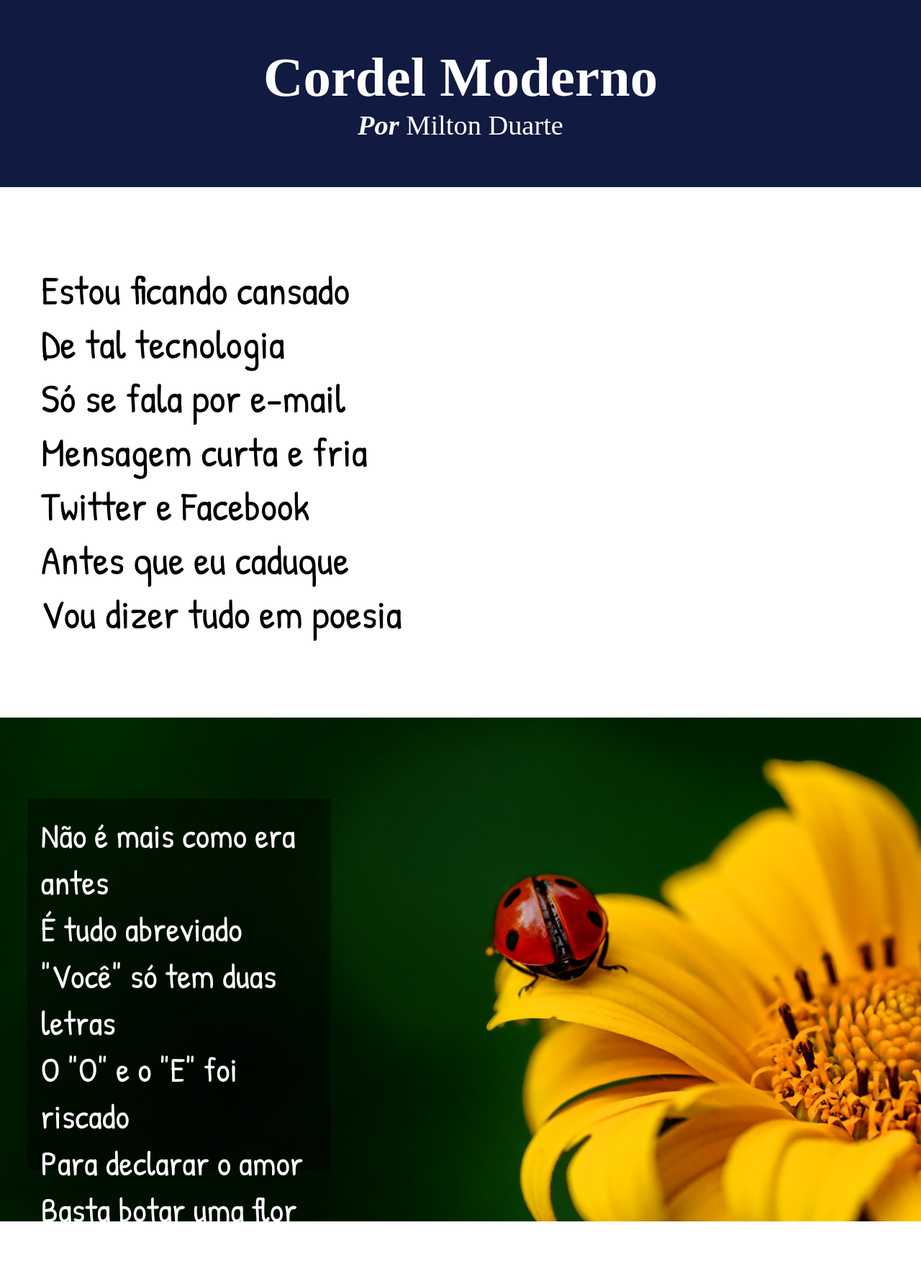
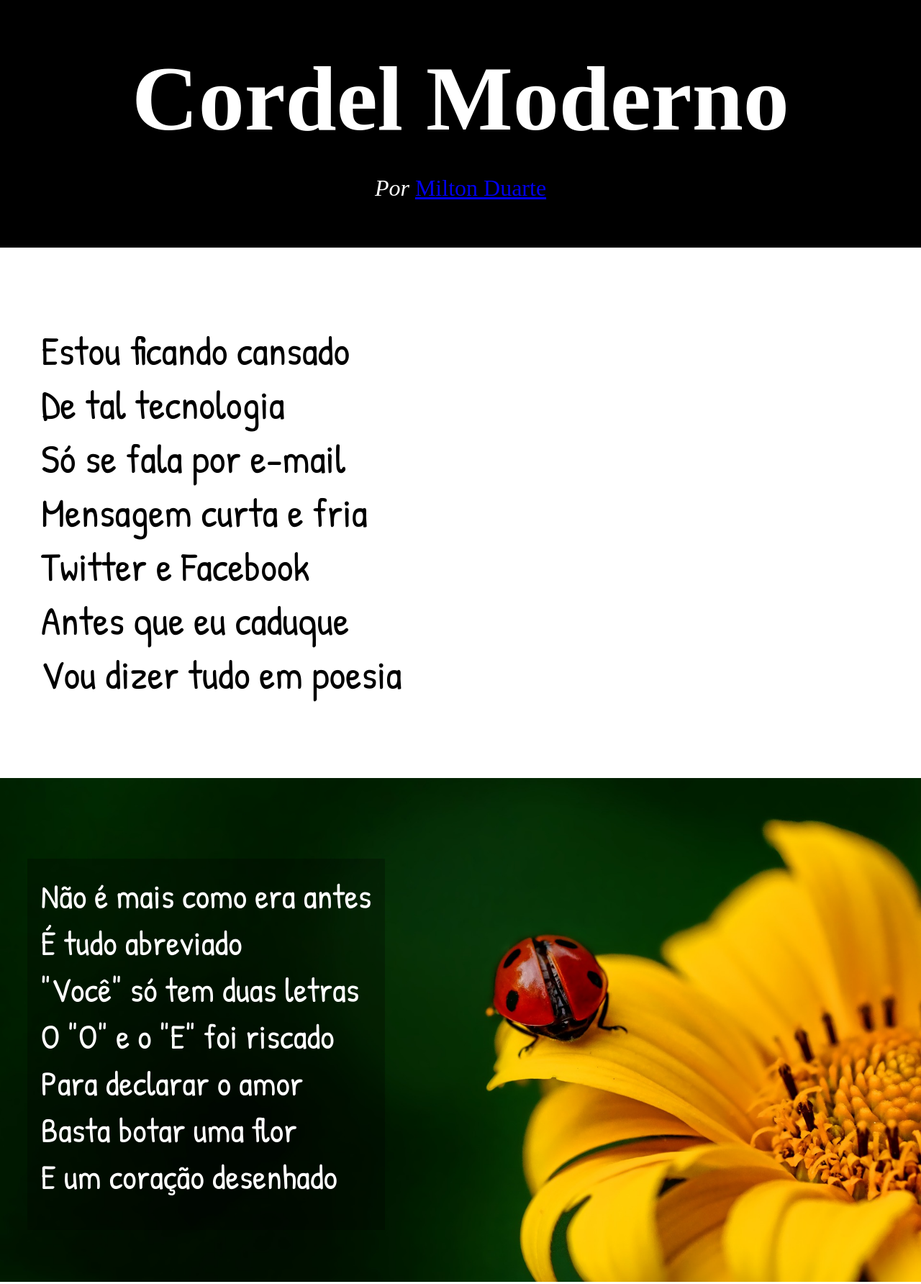
Before and after one commit to Luizadebrito/CordelModerno, a plain HTML site: page project/index.html in a window 1280 px wide. Shown: the top 1784 px of the page at 72% size. Drawn offline with Linux system fonts and the light colour scheme.

Commit message:
cordelmoderno

```diff
--- a/project/index.html
+++ b/project/index.html
@@ -10,14 +10,18 @@
 </head>
 
 <body>
-  <header>
-    <h1>Cordel Moderno</h1>
-    <p><em><strong>Por</strong></em> Milton Duarte</p>
+  <header class="container_header">
+    <h1> Cordel Moderno</h1>
+    <p class="head"><em>Por </em>
+        <a class="link" href="https://www.recantodasletras.com.br/poesias/3186743" target="_blank">Milton Duarte</a>
+    </p>
   </header>
 
   <main class="container">
 
     <article class="conteudo">
+
+      <section>
         <p>
           Estou ficando cansado <br>
           De tal tecnologia <br>
@@ -25,14 +29,16 @@
           Mensagem curta e fria <br>
           Twitter e Facebook <br>
           Antes que eu caduque <br>
-        Vou dizer tudo em poesia <br>
+          Vou dizer tudo em poesia
         </p>
         <br>
+      </section>
 
+
+      <section>
         <div class="container_flor">
           <div class="parallax01">
           </div>
-
           <p class="one">
             Não é mais como era antes <br>
             É tudo abreviado <br>
@@ -40,11 +46,13 @@
             O "O" e o "E" foi riscado <br>
             Para declarar o amor <br>
             Basta botar uma flor <br>
-            E um coração desenhado <br>
+            E um coração desenhado
           </p>
+        </div>
+      </section>
 
-        </div>
 
+      <section>
         <p>
           Arroba agora não pesa <br>
           É parte de um endereço <br>
@@ -52,7 +60,7 @@
           Ou vai até no começo <br>
           Agora é .com <br>
           Se o saite é muito bom <br>
-        Ele vale um alto preço <br>
+          Ele vale um alto preço
         </p>
         <p>
           Pra piorar a linguagem <br>
@@ -61,9 +69,11 @@
           Ponto e vírgula e um asterisco <br>
           Um beijo significa <br>
           Pra entender como fica <br>
-        Decifre esse rabisco <br>
+          Decifre esse rabisco
         </p>
-      <p>
+      </section>
+
+
       <section class="container_livro">
         <div class="parallax02">
 
@@ -75,11 +85,13 @@
           Só chegava no verão <br>
           Mas matava a saudade <br>
           Era texto de verdade <br>
-            Nas linhas do coração <br>
+          Nas linhas do coração
         </p>
 
       </section>
-      </p>
+
+
+      <section>
         <p>
           Agora, escrevo e envio <br>
           Chegando na mesma hora <br>
@@ -87,7 +99,7 @@
           A pessoa já foi embora <br>
           Abriu outro aplicativo <br>
           O mundo ficou cativo <br>
-        Da tecnologia do agora. <br>
+          Da tecnologia do agora.
         </p>
         <p>
           Felizmente, pra orar <br>
@@ -96,8 +108,9 @@
           se quiser, faça o teste <br>
           Dois pontos são dois joelhos <br>
           Seus lábios são aparelhos <br>
-        Deixe que Deus interprete. <br>
+          Deixe que Deus interprete.
         </p>
+      </section>
     </article>
 
 
@@ -106,8 +119,10 @@
   <section class="container_footer">
     <footer class="footer">
       <p>&copy; 2024 Project_Cordel</p>
-      <p>by Luizadebrito</p>
-    </footer1>
+      <p id="link2">
+        <a href="https://github.com/Luizadebrito" target="_blank">by Luizadebrito</a>
+      </p>
+    </footer>
   </section>
 </body>
 
--- a/project/style.css
+++ b/project/style.css
@@ -2,11 +2,11 @@
 
 @import url('https://fonts.googleapis.com/css2?family=Catamaran:wght@300&family=Patrick+Hand&display=swap');
 
+*{
+  padding: 0%;
+  margin: 0%;
+}
 
-* {
-  margin: 0%;
-  padding: 0%;
-}
 
 body {
   margin: 0%;
@@ -20,9 +20,10 @@ header {
   font-size: 1rem;
   text-align: center;
   padding: 2.5rem;
-  margin-bottom: 40px;
+  margin-bottom: px;
 
 }
+
 
 /* Estilização do container principal */
 
@@ -33,6 +34,10 @@ header {
   text-align: start;
 
 }
+
+
+
+
 
 .container p .one .two{
   font-family: 'Patrick Hand', cursive;
@@ -133,13 +138,13 @@ main img {
 /*Estilização do footer */
 
 .container_footer {
-  margin-top: 100px;
-  padding: .8rem;
+
+
   background-color: black;
 }
 
 .footer {
-
+   color: white;
   display: flex;
   flex-flow: nowrap;
   justify-content: space-between;
@@ -149,19 +154,36 @@ footer p {
   color: white;
 }
 
+ #link2{
+  color: white;
+}
+
 /* Configuração do media screen */
 
 @media screen and (min-width:700px) {
   header {
-    background-color:#111A41;
+    background-color:black;
     color: white;
-    font-size: 2.4rem;
+    font-size: 4rem;
     text-align: center;
     padding: 4rem;
-    margin-bottom: 50px;
+    margin-bottom: 2rem;
 
 
   }
+
+  header  .link{
+    margin-top: 4rem;
+    font-size: 2rem;
+  }
+
+  header .head{
+    margin-top: 2rem;
+    font-size: 2rem;
+  }
+
+
+
 
 
 
@@ -193,7 +215,7 @@ footer p {
   }
 
   .container_flor .one {
-    background-color: rgba(0, 0, 0, 0.418);
+    background-color: rgba(0, 0, 0, 0.274);
     background-size: cover;
     background-repeat: no-repeat;
     background-attachment: fixed;
@@ -203,7 +225,7 @@ footer p {
     left: 2%;
 
 
-    width: 30%;
+
     font-size: 3rem;
   }
 
@@ -219,15 +241,15 @@ footer p {
     bottom: 14%;
     left: 2%;
 
-    width: 28%;
+
     font-size: 3rem;
   }
 
 
-  .container_footer {
-    background-color: #111A41;
-    margin-top: 20rem;
-    padding: 1.5rem;
+
+  .container_footer{
+    padding: 1rem;
+    margin-top: 5rem;
   }
 
 
```
Lines whose indentation alone changed are shown as unchanged.
